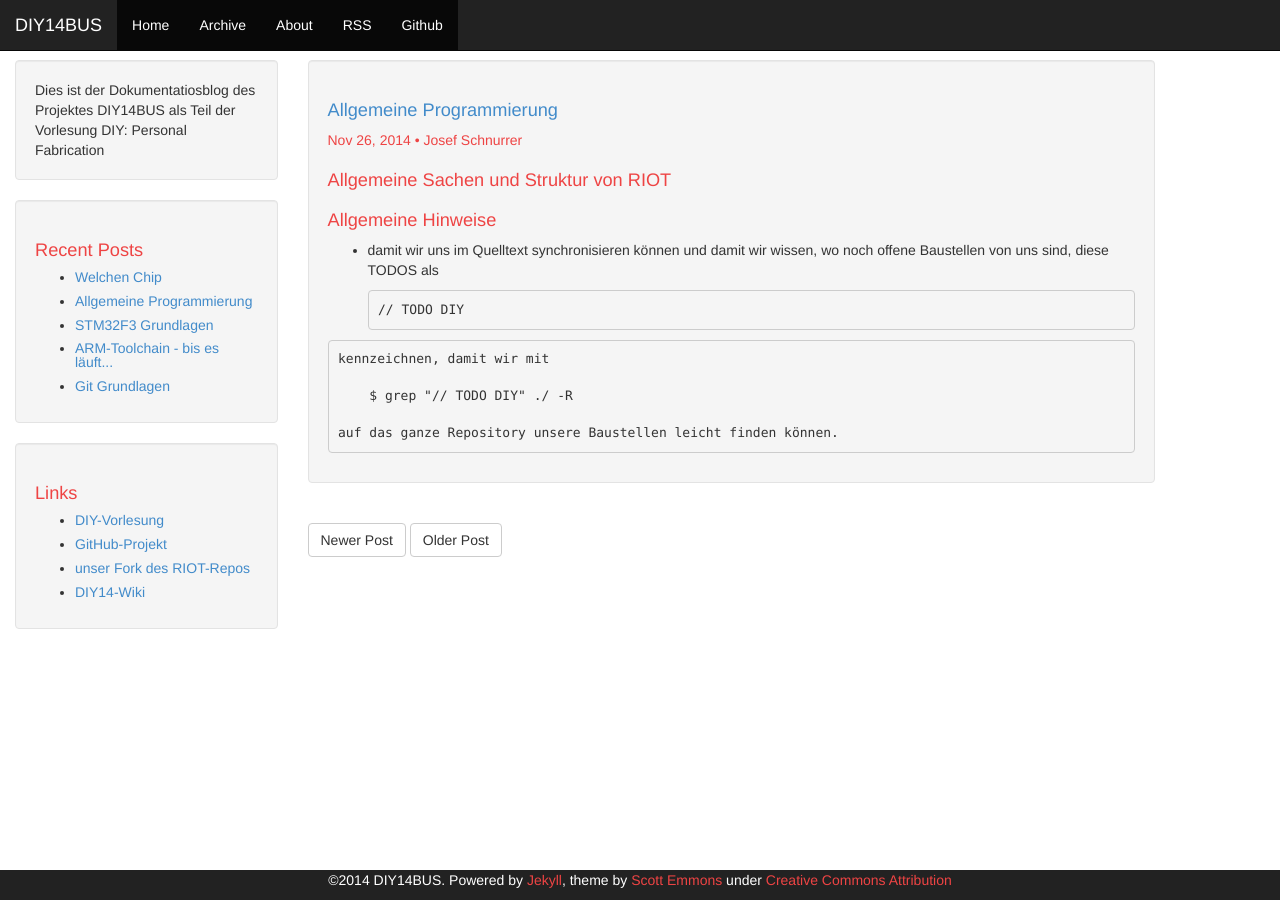
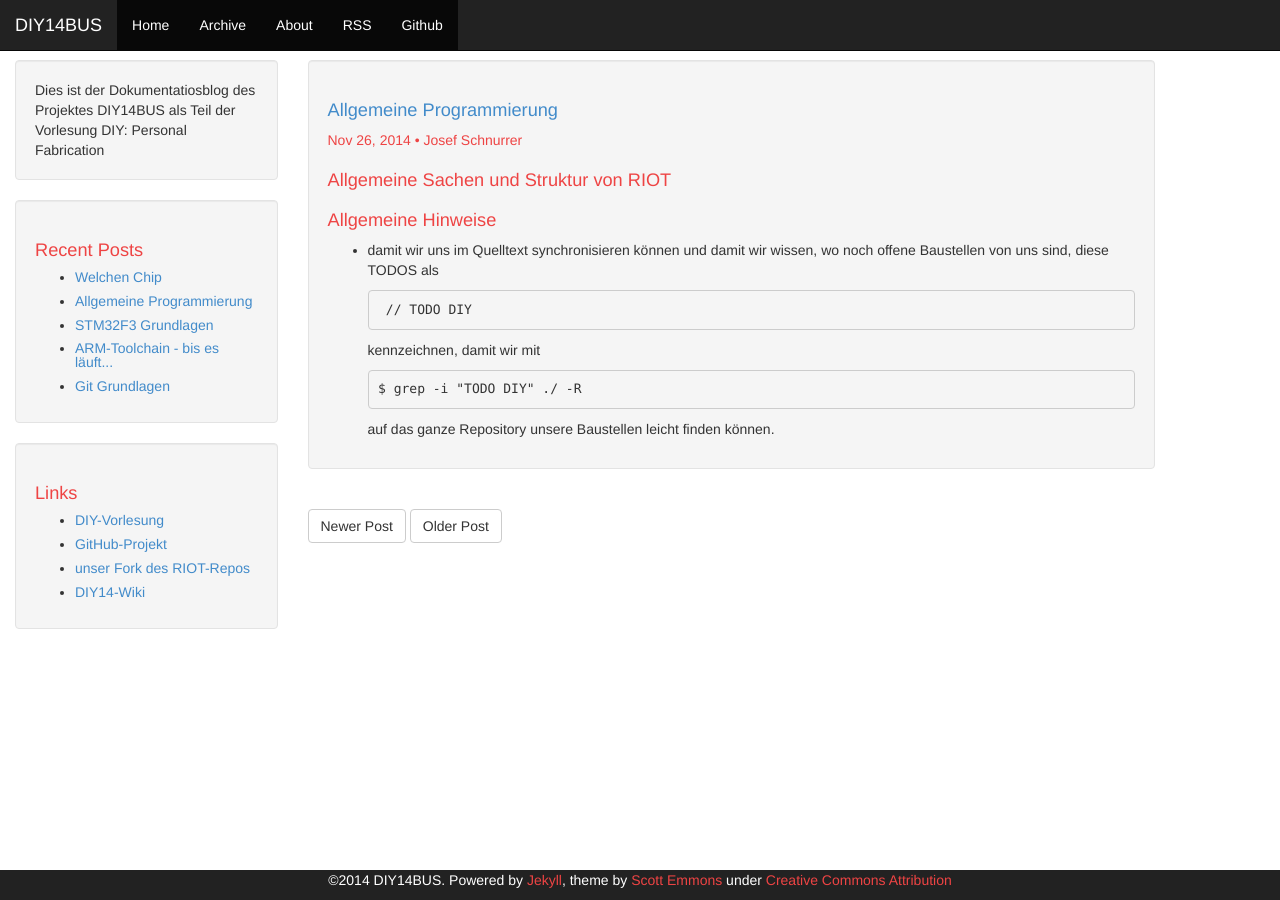
Before and after one commit to michz/diy14bus, a Jekyll site: the page built from _posts/2014-11-26-allgemeine-hinweise.markdown, in a window 1280 px wide. Built offline with Jekyll 4.4.1, drawn with Linux system fonts in a browser that asks for light colours; Markdown is read by kramdown in place of the engine named in the settings.

```diff
--- a/_posts/2014-11-26-allgemeine-hinweise.markdown
+++ b/_posts/2014-11-26-allgemeine-hinweise.markdown
@@ -13,12 +13,13 @@ Allgemeine Sachen und Struktur von RIOT
 # Allgemeine Hinweise
 
 
-*    damit wir uns im Quelltext synchronisieren können und damit wir wissen, wo noch offene Baustellen von uns sind, diese TODOS als
+*   damit wir uns im Quelltext synchronisieren können und damit wir wissen,
+    wo noch offene Baustellen von uns sind, diese TODOS als
 
          // TODO DIY
 
     kennzeichnen, damit wir mit
 
-        $ grep "// TODO DIY" ./ -R
+        $ grep -i "TODO DIY" ./ -R
 
     auf das ganze Repository unsere Baustellen leicht finden können.
```
